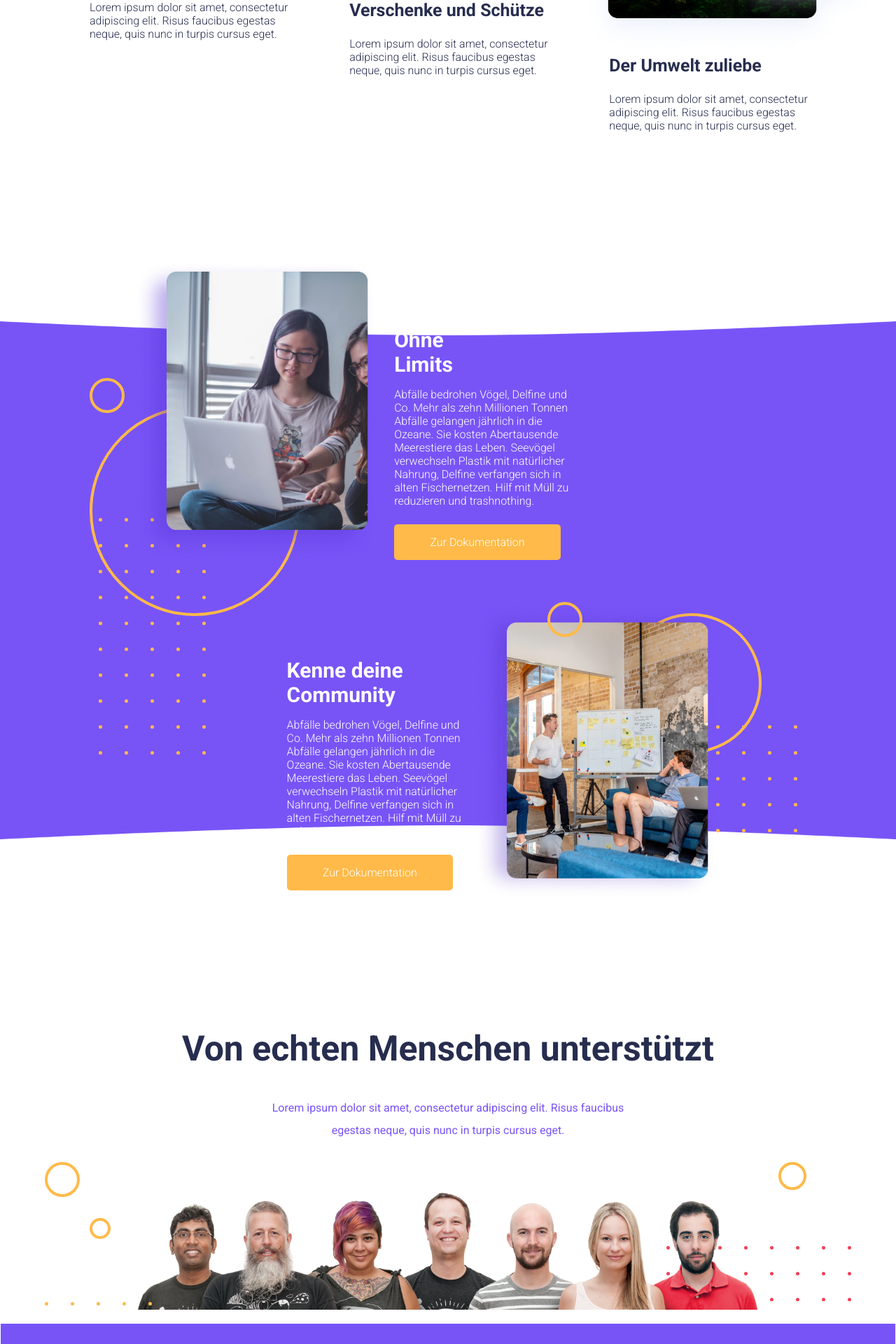
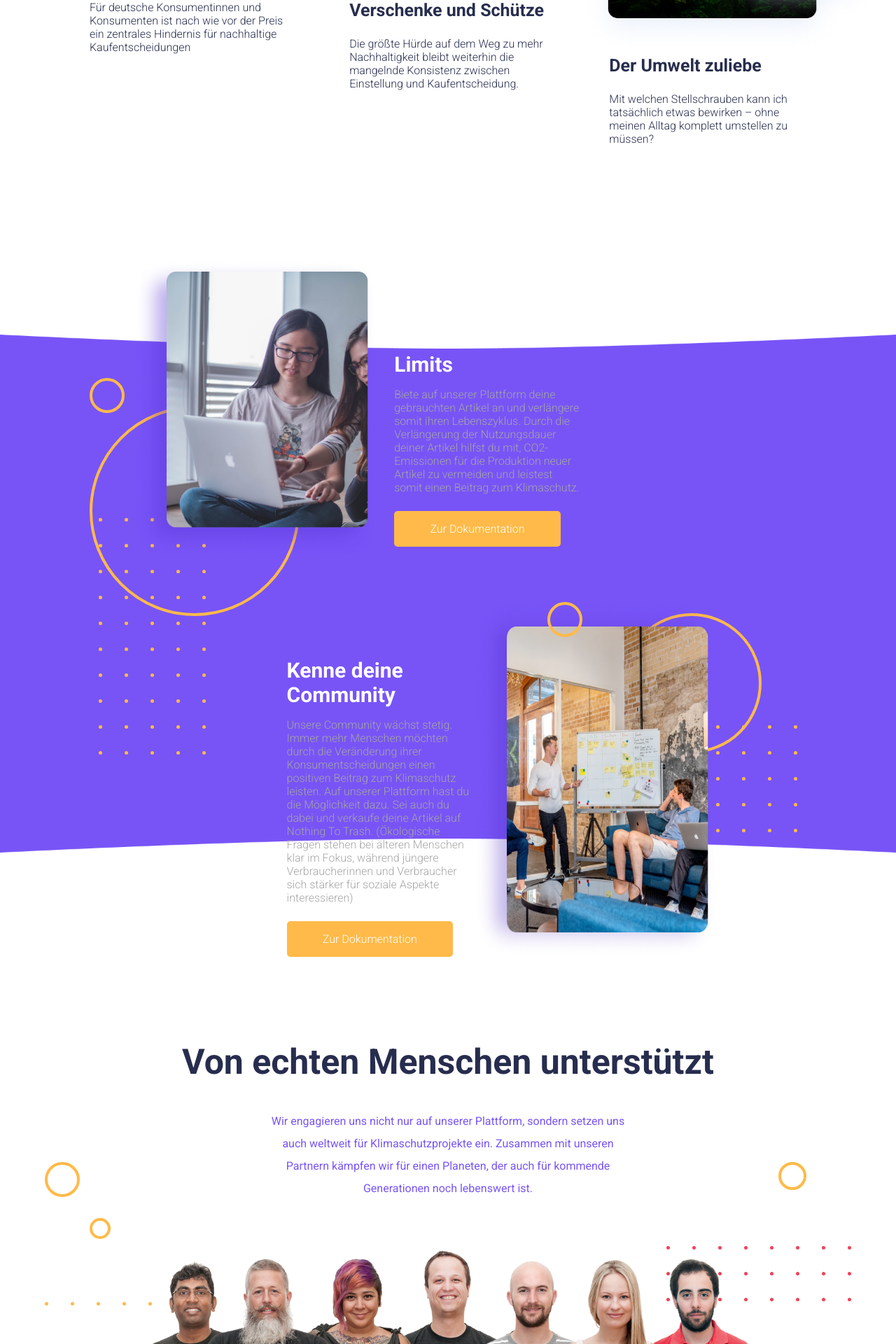
Before and after one commit to StephanPagel/nothing_to_trash, a React (Create React App) app in the folder frontend/: page / in a window 1280 px wide. Shown: the part 1340-3260 px from the top of the page at 70% size. Built offline with nearby package versions, Linux system fonts and the light colour scheme; no server answers.

Commit message:
klein bisschen css

```diff
--- a/frontend/src/pages/Home.jsx
+++ b/frontend/src/pages/Home.jsx
@@ -4,11 +4,11 @@ import homelinksgross from "./../images/homelinksgross.png";
 import homelinksklein from "./../images/homelinksklein.png";
 import homemitte from "./../images/homemitte.png";
 import homerechtsgross from "./../images/homerechtsgross.png";
-import homerechtskleinunten from "./../images/homerechtskleinunten.png"
-import homerechtslinksoben from "./../images/homerechtslinksoben.png"
-import homerechtsganzoben from "./../images/homerechtsganzoben.png"
-import homesection3top from "./../images/homesection3top.png"
-import homesection3bottom from "./../images/homesection3bottom.png"
+import homerechtskleinunten from "./../images/homerechtskleinunten.png";
+import homerechtslinksoben from "./../images/homerechtslinksoben.png";
+import homerechtsganzoben from "./../images/homerechtsganzoben.png";
+import homesection3top from "./../images/homesection3top.png";
+import homesection3bottom from "./../images/homesection3bottom.png";
 
 export default function Home() {
   return (
@@ -31,23 +31,42 @@ export default function Home() {
             <img src={homelinksgross} alt="Mann am Computer" />
             <img src={homelinksklein} alt="Mobiltelefon" />
             <h4>Verkaufen statt wegwerfen</h4>
-            <p>Lorem ipsum dolor sit amet, consectetur adipiscing elit. Risus faucibus egestas neque, quis nunc
-              in turpis cursus eget.</p>
+            <p>
+              Für deutsche Konsumentinnen und Konsumenten ist nach wie vor der
+              Preis ein zentrales Hindernis für nachhaltige Kaufentscheidungen
+            </p>
           </div>
           <div>
-            <img src={homemitte} alt="Möbelansammlung draußen an einer Hauswand" />
+            <img
+              src={homemitte}
+              alt="Möbelansammlung draußen an einer Hauswand"
+            />
             <h4>Verschenke und Schütze</h4>
-            <p>Lorem ipsum dolor sit amet, consectetur adipiscing elit. Risus faucibus egestas neque, quis nunc
-              in turpis cursus eget.</p>
+            <p>
+              Die größte Hürde auf dem Weg zu mehr Nachhaltigkeit bleibt
+              weiterhin die mangelnde Konsistenz zwischen Einstellung und
+              Kaufentscheidung.
+            </p>
           </div>
           <div>
             <img src={homerechtsgross} alt="Regenwald" />
-            <img src={homerechtskleinunten} alt="Frau sitzend auf einem Berggipfel" />
-            <img src={homerechtslinksoben} alt="Vier Menschen vor einem Laptop" />
-            <img src={homerechtsganzoben} alt="Vier Menschen im Sonnenschein, gute Laune, tanzen" />
+            <img
+              src={homerechtskleinunten}
+              alt="Frau sitzend auf einem Berggipfel"
+            />
+            <img
+              src={homerechtslinksoben}
+              alt="Vier Menschen vor einem Laptop"
+            />
+            <img
+              src={homerechtsganzoben}
+              alt="Vier Menschen im Sonnenschein, gute Laune, tanzen"
+            />
             <h4>Der Umwelt zuliebe</h4>
-            <p>Lorem ipsum dolor sit amet, consectetur adipiscing elit. Risus faucibus egestas neque, quis nunc
-              in turpis cursus eget.</p>
+            <p>
+              Mit welchen Stellschrauben kann ich tatsächlich etwas bewirken –
+              ohne meinen Alltag komplett umstellen zu müssen?
+            </p>
           </div>
         </div>
       </div>
@@ -57,26 +76,41 @@ export default function Home() {
           <div>
             <h2>Ohne</h2>
             <h2>Limits</h2>
-            <p> Abfälle bedrohen Vögel, Delfine und Co. Mehr als zehn Millionen Tonnen
-              Abfälle gelangen jährlich in die Ozeane. Sie kosten Abertausende
-              Meerestiere das Leben. Seevögel verwechseln Plastik mit natürlicher
-              Nahrung, Delfine verfangen sich in alten Fischernetzen. Hilf mit Müll
-              zu reduzieren und trashnothing.</p>
-            <button className="btnbtn"><Link to="">Zur Dokumentation</Link></button>
+            <p>
+              {" "}
+              Biete auf unserer Plattform deine gebrauchten Artikel an und
+              verlängere somit ihren Lebenszyklus. Durch die Verlängerung der
+              Nutzungsdauer deiner Artikel hilfst du mit, CO2-Emissionen für die
+              Produktion neuer Artikel zu vermeiden und leistest somit einen
+              Beitrag zum Klimaschutz.
+            </p>
+            <button className="btnbtn">
+              <Link to="">Zur Dokumentation</Link>
+            </button>
           </div>
         </div>
         <div className="kenne_deine_community">
           <div>
             <h2>Kenne deine</h2>
             <h2>Community</h2>
-            <p> Abfälle bedrohen Vögel, Delfine und Co. Mehr als zehn Millionen Tonnen
-              Abfälle gelangen jährlich in die Ozeane. Sie kosten Abertausende
-              Meerestiere das Leben. Seevögel verwechseln Plastik mit natürlicher
-              Nahrung, Delfine verfangen sich in alten Fischernetzen. Hilf mit Müll
-              zu reduzieren und trashnothing.</p>
-            <button className="btnbtn"><Link to="">Zur Dokumentation</Link></button>
+            <p>
+              {" "}
+              Unsere Community wächst stetig. Immer mehr Menschen möchten durch
+              die Veränderung ihrer Konsumentscheidungen einen positiven Beitrag
+              zum Klimaschutz leisten. Auf unserer Plattform hast du die
+              Möglichkeit dazu. Sei auch du dabei und verkaufe deine Artikel auf
+              Nothing To Trash. (Ökologische Fragen stehen bei älteren Menschen
+              klar im Fokus, während jüngere Verbraucherinnen und Verbraucher
+              sich stärker für soziale Aspekte interessieren)
+            </p>
+            <button className="btnbtn">
+              <Link to="">Zur Dokumentation</Link>
+            </button>
           </div>
-          <img src={homesection3bottom} alt="Meeting in einem modernen Büro mit Whiteboard" />
+          <img
+            src={homesection3bottom}
+            alt="Meeting in einem modernen Büro mit Whiteboard"
+          />
         </div>
         <div className="circle_big_top_left"></div>
         <div className="circle_small_top_left"></div>
@@ -159,8 +193,12 @@ export default function Home() {
       </div>
       <div className="section_four">
         <h2>Von echten Menschen unterstützt</h2>
-        <p>Lorem ipsum dolor sit amet, consectetur adipiscing elit. Risus faucibus egestas neque, quis nunc in
-          turpis cursus eget.</p>
+        <p>
+          Wir engagieren uns nicht nur auf unserer Plattform, sondern setzen uns
+          auch weltweit für Klimaschutzprojekte ein. Zusammen mit unseren
+          Partnern kämpfen wir für einen Planeten, der auch für kommende
+          Generationen noch lebenswert ist.
+        </p>
         <div className="circle_section4_one"></div>
         <div className="circle_section4_two"></div>
         <div className="circle_section4_three"></div>
--- a/frontend/src/pages/home.scss
+++ b/frontend/src/pages/home.scss
@@ -1,5 +1,5 @@
 .home {
-    color: #272D4E;
+  color: #272d4e;
 }
 
 .home_container {
@@ -27,7 +27,7 @@
   font-weight: 300;
   color: #fff;
   border: none;
-    background-color: #7854F7;
+  background-color: #7854f7;
   border-radius: 5px;
   padding: 2vh 4vw;
   margin: 0 20vh 0 10vw;
@@ -62,7 +62,7 @@
 }
 
 .section_two_columns div img:first-of-type {
-    width: 100%
+  width: 100%;
 }
 
 .section_two_columns div:nth-of-type(1) {
@@ -72,7 +72,7 @@
 .section_two_columns div:nth-of-type(1) img:nth-of-type(2) {
   position: absolute;
   width: 15vw;
-    top: 127vh;
+  top: 119vh;
   left: 3vw;
 }
 
@@ -139,7 +139,7 @@
 
 .ohne_limits img,
 .kenne_deine_community img {
-    width: 27vw
+  width: 27vw;
 }
 
 .ohne_limits div {
@@ -164,12 +164,12 @@
 .kenne_deine_community div p {
   font-size: 16px;
   font-weight: 300;
-    color: #fff;
   padding: 2vh 0 3vh 2vw;
+  color: rgb(165, 165, 165);
 }
 
 .btnbtn {
-    background-color: #FFBA49;
+  background-color: #ffba49;
   color: #fff;
   border: none;
   border-radius: 5px;
@@ -185,7 +185,7 @@
 }
 
 .circle_big_top_left {
-    border: 4px solid #FFBA49;
+  border: 4px solid #ffba49;
   border-radius: 50%;
   width: 300px;
   height: 300px;
@@ -196,7 +196,7 @@
 }
 
 .circle_small_top_left {
-    border: 4px solid #FFBA49;
+  border: 4px solid #ffba49;
   border-radius: 50%;
   width: 50px;
   height: 50px;
@@ -207,7 +207,7 @@
 }
 
 .circle_big_bottom_right {
-    border: 4px solid #FFBA49;
+  border: 4px solid #ffba49;
   border-radius: 50%;
   width: 200px;
   height: 200px;
@@ -218,7 +218,7 @@
 }
 
 .circle_small_bottom_right {
-    border: 4px solid #FFBA49;
+  border: 4px solid #ffba49;
   border-radius: 50%;
   width: 50px;
   height: 50px;
@@ -242,7 +242,7 @@
   width: 5px;
   height: 5px;
   border-radius: 50%;
-    background-color: #FFBA49;
+  background-color: #ffba49;
 }
 
 .dot_grid_small {
@@ -266,19 +266,19 @@
 .section_four h2 {
   font-size: 50px;
   font-weight: 700;
-    color: #272D4E;
+  color: #272d4e;
   padding-top: 20vh;
 }
 
 .section_four p {
-    color: #7854F7;
+  color: #7854f7;
   font-size: 16px;
   padding: 5vh 30vw 30vh 30vw;
   line-height: 2;
 }
 
 .circle_section4_one {
-    border: 4px solid #FFBA49;
+  border: 4px solid #ffba49;
   border-radius: 50%;
   width: 50px;
   height: 50px;
@@ -289,7 +289,7 @@
 }
 
 .circle_section4_two {
-    border: 4px solid #FFBA49;
+  border: 4px solid #ffba49;
   border-radius: 50%;
   width: 30px;
   height: 30px;
@@ -300,7 +300,7 @@
 }
 
 .circle_section4_three {
-    border: 4px solid #FFBA49;
+  border: 4px solid #ffba49;
   border-radius: 50%;
   width: 40px;
   height: 40px;
@@ -334,5 +334,5 @@
   width: 5px;
   height: 5px;
   border-radius: 50%;
-    background-color: #EF4358;
+  background-color: #ef4358;
 }
```
Also changed, not shown: frontend/src/components/SetProductForm.jsx (+3 -4 lines), 17 other files (tests, documents, lock files or other folders). Lines whose indentation alone changed are shown as unchanged.
